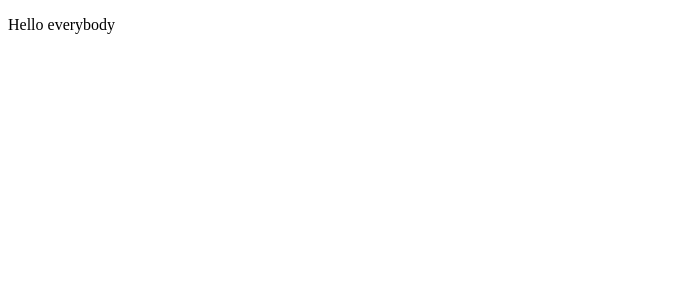
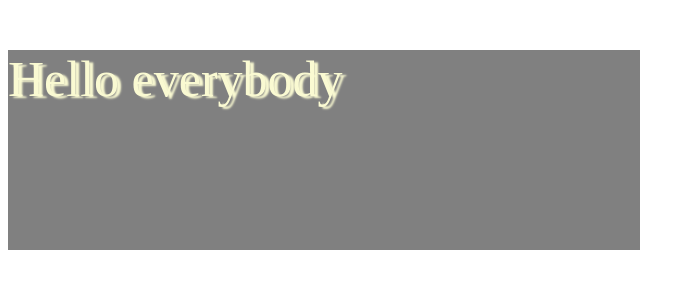
Before and after one commit to shamilmusaev/Hamster-Wars-backend-, a website: page static/index.html in a window 1280 px wide. Shown: the whole page, without its empty margins (0-695 px from the left). Drawn offline with Linux system fonts and the light colour scheme.

Commit message:
style.css

```diff
--- a/static/index.html
+++ b/static/index.html
@@ -7,6 +7,8 @@
 	<script src="script.js" charset="utf-8"></script>
 </head>
 <body>
-	<p>Hello everybody</p>
+	<main>
+		<p>Hello everybody</p>
+	</main>
 </body>
 </html>
--- a/static/style.css
+++ b/static/style.css
@@ -0,0 +1,11 @@
+p{
+    color: lightgoldenrodyellow;
+    font-size: 50px;
+    text-shadow: 4px 2px 2px ;
+}
+
+main{
+    background-color: gray;
+    width: 50%;
+    height: 200px;
+}
```
Also changed, not shown: 1 other file.
